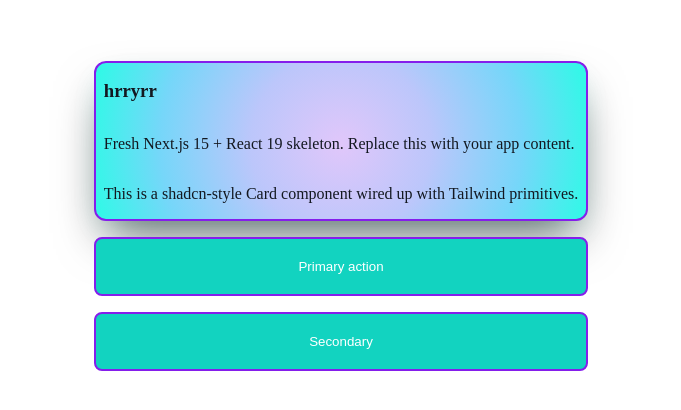
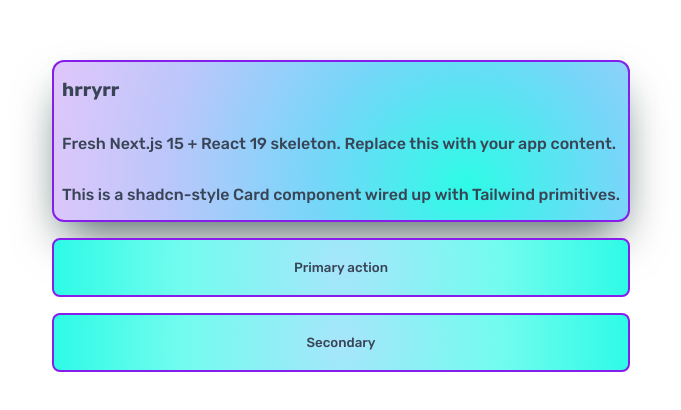
Before and after one commit to hyyris/hrryrr, a Next.js app: page / in a window 1280 px wide. Shown: the part 192-602 px from the top of the page, without its empty margins (299-980 px from the left). Built offline with nearby package versions, Linux system fonts and the light colour scheme.

Commit message:
Twinker styles

```diff
--- a/app/globals.css
+++ b/app/globals.css
@@ -10,12 +10,12 @@
 
   /* Card tokens: stronger, turquoise-tinted surface */
   --card: 174 64% 96%;
-  /* Darker neutral gray for stronger readability on the gradient */
-  --card-foreground: 215 25% 10%;
+  /* Slightly softer dark for a more playful, grey tone */
+  --card-foreground: 215 20% 28%;
 
   /* Muted / secondary text */
-  /* Darker muted text to increase contrast on the card */
-  --muted-foreground: 215 12% 28%;
+  /* Muted text, lighter and greyer */
+  --muted-foreground: 215 12% 40%;
 
   /* Turquoise brand color */
   --primary: 174 84% 45%;
@@ -31,6 +31,7 @@
 
   body {
     min-height: 100vh;
+    font-weight: 500;
   }
 }
 
@@ -48,11 +49,11 @@
       0 12px 28px -12px hsl(174 96% 58% / 0.25);
     --foreground: hsl(var(--card-foreground));
     background-image: radial-gradient(
-      circle at 50% 52%,
-      hsl(270 84% 88%) 0%,
-      hsl(230 88% 86%) 35%,
-      hsl(196 92% 72%) 70%,
-      hsl(174 96% 58%) 100%
+      circle at 72% 78%,
+      hsl(174 96% 58%) 0%,
+      hsl(196 92% 72%) 35%,
+      hsl(230 88% 86%) 70%,
+      hsl(270 84% 88%) 100%
     );
   }
 
@@ -60,6 +61,10 @@
   .button-root {
     border-radius: 0.5rem; /* slightly less rounded than Card */
     border: 2px solid hsl(270 84% 52%);
+    font-family: inherit;
+    font-weight: inherit;
+    -webkit-appearance: none;
+    appearance: none;
   }
 
   .button-primary {
@@ -68,6 +73,21 @@
   }
   .button-primary:hover {
     background-color: hsl(var(--primary) / 0.9);
+  }
+
+  /* Turquoise-only surface similar to Card, without purple */
+  .button-surface {
+    color: hsl(var(--card-foreground));
+    background-color: hsl(var(--card));
+    background-image: radial-gradient(
+      circle at 50% 50%,
+      hsl(196 92% 82%) 0%,
+      hsl(174 96% 72%) 55%,
+      hsl(174 96% 58%) 100%
+    );
+  }
+  .button-surface:hover {
+    filter: brightness(0.98);
   }
 
   .button-tall {
--- a/app/layout.tsx
+++ b/app/layout.tsx
@@ -1,5 +1,8 @@
 import type { Metadata } from 'next';
 import './globals.css';
+import { Rubik } from 'next/font/google';
+
+const rubik = Rubik({ subsets: ['latin'], weight: ['400', '500', '600', '700'] });
 
 export const metadata: Metadata = {
   title: 'hrryrr',
@@ -13,7 +16,10 @@
 }) {
   return (
     <html lang="en" suppressHydrationWarning>
-      <body className="min-h-screen bg-background text-foreground antialiased">
+      <body
+        className={`${rubik.className} min-h-screen bg-background text-foreground antialiased`}
+        style={{ fontFamily: '"Momo Trust Display", Rubik, system-ui, -apple-system, "Segoe UI", Roboto, sans-serif' }}
+      >
         <main className="min-h-screen flex items-center justify-center p-4">
           {children}
         </main>
--- a/components/ui/button.tsx
+++ b/components/ui/button.tsx
@@ -10,9 +10,9 @@
     variants: {
       variant: {
         default:
-          'button-primary shadow-sm',
+          'button-surface shadow-sm',
         outline:
-          'button-primary',
+          'button-surface',
         secondary: 'bg-secondary text-secondary-foreground hover:bg-secondary/80',
         ghost: 'hover:bg-accent hover:text-accent-foreground',
         link: 'text-primary underline-offset-4 hover:underline',
```
